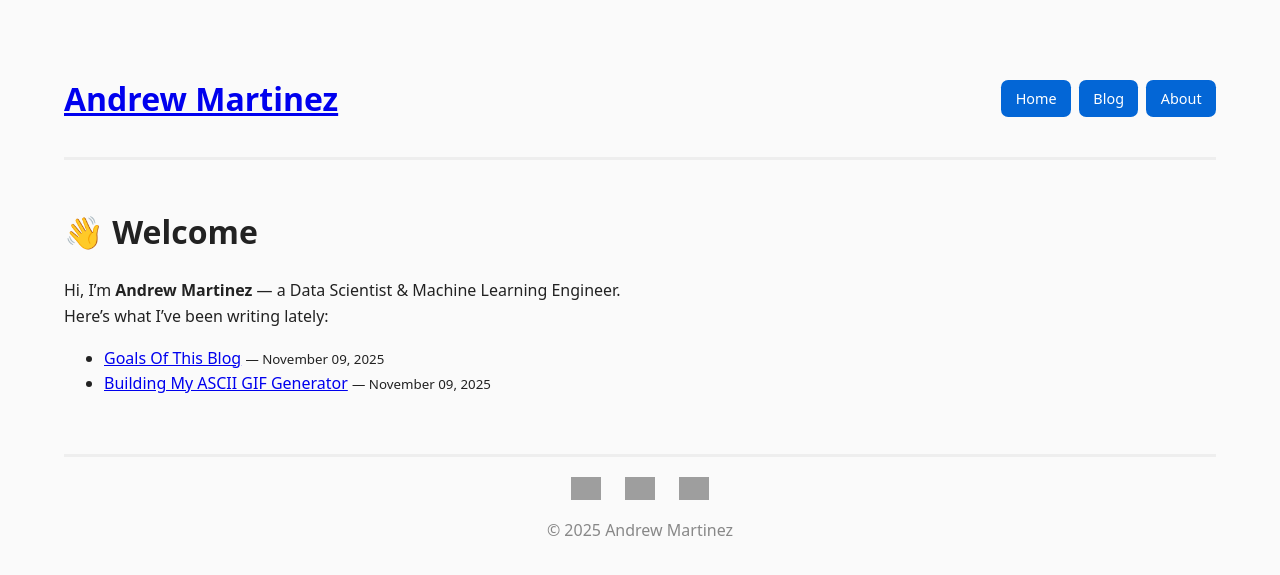
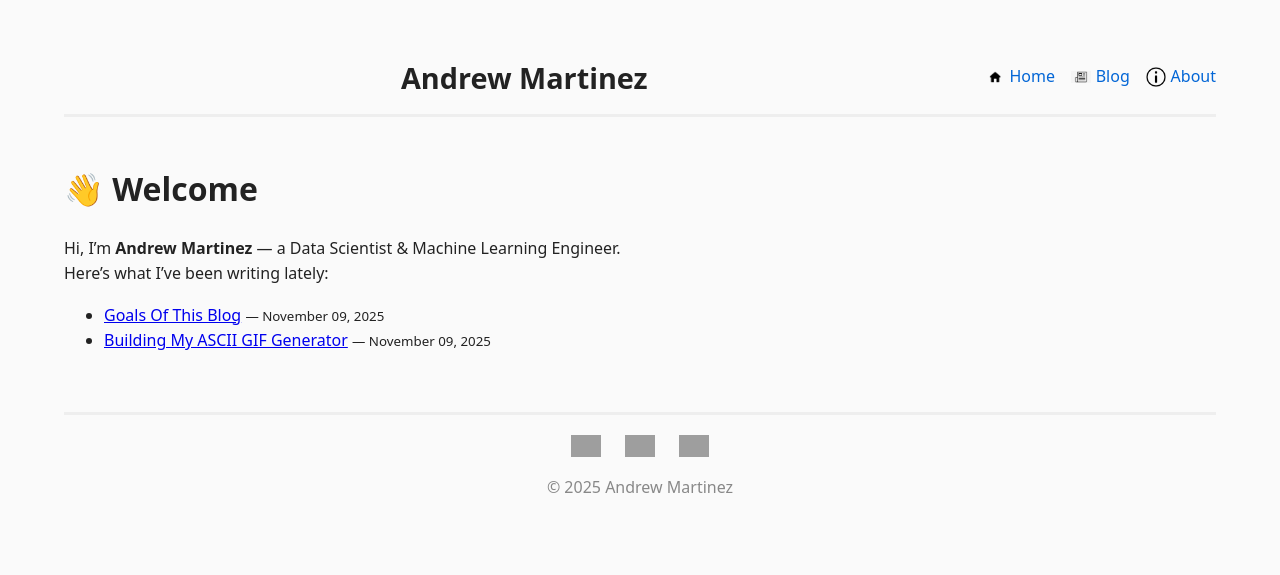
Before and after one commit to AndrewJMart/AndrewJMart.github.io, a Jekyll site: the page built from index.md, in a window 1280 px wide. Shown: the top 575 px of the page. Built offline with Jekyll 4.4.1, drawn with Linux system fonts in a browser that asks for light colours; grey boxes are pictures that could not be loaded.

Commit message:
Add: NavBar Text / Images

```diff
--- a/_layouts/default.html
+++ b/_layouts/default.html
@@ -8,12 +8,12 @@
   </head>
   <body>
     <header>
-      <h1><a href="/">{{ site.title }}</a></h1>
-      <nav>
-        <a href="/">Home</a>
-        <a href="/blog">Blog</a>
-        <a href="/about">About</a>
-      </nav>
+    <h1><a href="/">{{ site.title }}</a></h1>
+    <nav>
+        <a href="/"><img src="/assets/home.png" alt="Home">Home</a>
+        <a href="/blog"><img src="/assets/blog.png" alt="Blog">Blog</a>
+        <a href="/about"><img src="/assets/about.png" alt="About">About</a>
+    </nav>
     </header>
 
     <main>
--- a/assets/style.css
+++ b/assets/style.css
@@ -47,6 +47,7 @@ body {
     font-size: 0.9rem;
   }
 }
+
 /* ----------------- Header & Nav ----------------- */
 header {
   display: flex;
@@ -55,39 +56,72 @@ header {
   border-bottom: 0.2rem solid #eee;
   padding-bottom: 1%;
   margin-bottom: 4%;
-  flex-wrap: nowrap;
-  gap: 1rem;
+}
+
+header h1 {
+  flex: 1;
+  text-align: center;
+  margin: 0;
+}
+
+header h1 a {
+  color: inherit;
+  text-decoration: none;
+  font-size: 1.8rem;
+  font-weight: bold;
 }
 
 nav {
   display: flex;
+  gap: 1rem;
   justify-content: flex-end;
-  flex-wrap: wrap;
-  gap: 0.5rem;
+  align-items: center;
+  flex-wrap: nowrap;
+  overflow-x: auto;
+  -webkit-overflow-scrolling: touch;
 }
 
 nav a {
-  background-color: #0366d6;
-  color: white;
-  padding: 0.5em 1em;
-  border-radius: 0.5em;
+  color: #0366d6;
   text-decoration: none;
-  font-size: 0.9rem;
-  transition: background-color 0.2s ease, transform 0.2s ease;
-  white-space: nowrap;
-  display: inline-block;
+  font-size: 1rem;
+  display: flex;
+  align-items: center;
+  gap: 0.3rem;
+  flex-shrink: 0;
+  transition: color 0.2s ease;
 }
 
-/* Better hover effect for navbar */
 nav a:hover {
-  background-color: #024c9e;
-  transform: translateY(-1px);
+  color: #024c9e;
 }
 
 nav a:active {
-  background-color: #013d80;
+  color: #013d80;
 }
 
+nav img {
+  width: 20px;
+  height: 20px;
+  object-fit: contain;
+}
+
+/* ----------------- Small Devices ----------------- */
+@media (max-width: 600px) {
+  header {
+    flex-direction: row;
+    align-items: center;
+  }
+
+  nav {
+    gap: 0.5rem;
+    padding-bottom: 0.3rem;
+  }
+
+  nav a {
+    font-size: 0.9rem;
+  }
+}
 
 /* ----------------- Post Previews ----------------- */
 .post-preview {
```
Also changed, not shown: assets/about.png (added), assets/blog.png (added), assets/home.png (added).
